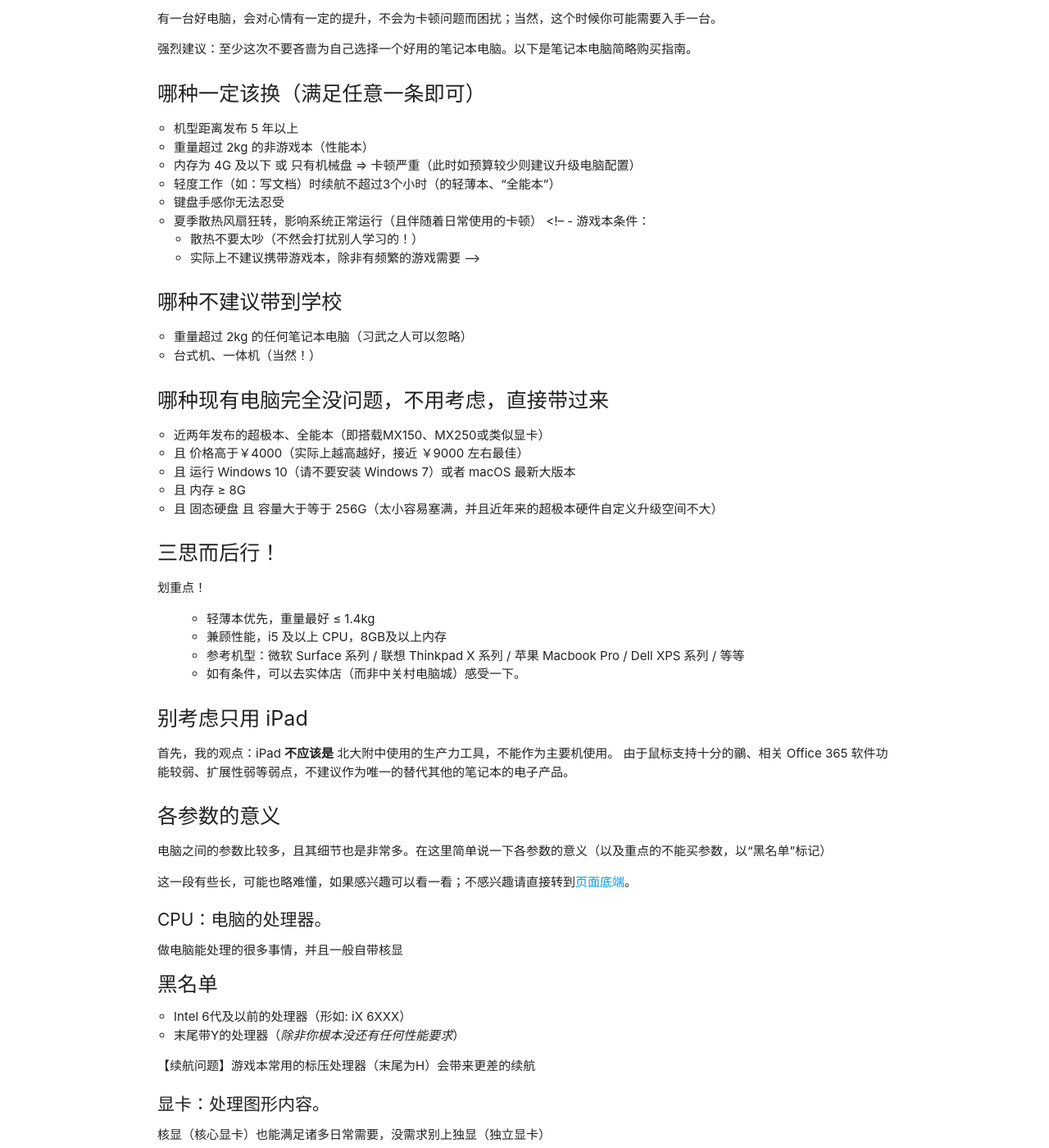
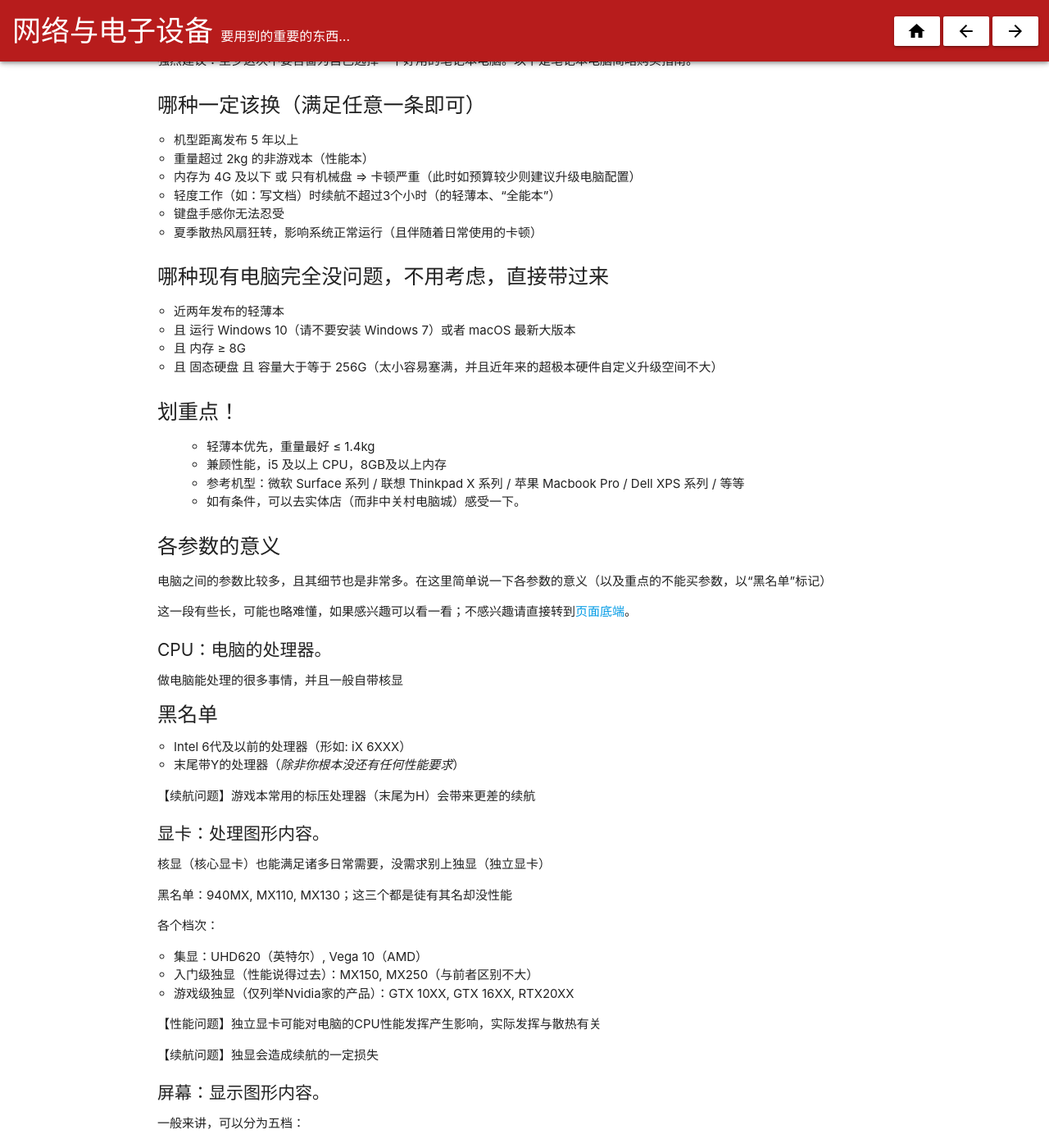
Before and after one commit to pkuschool/intro, a Jekyll site: the page built from 04-E-tech.md, in a window 1280 px wide and 1400 px high, scrolled down 590 px. Shown: the whole window at 82% size. Built offline with Jekyll 4.4.1, drawn with Linux system fonts in a browser that asks for light colours; nearby versions of some CDN libraries; our own code applies the rules of GitHub Pages for plain Markdown files.

Commit message:
再改一下

```diff
--- a/04-E-tech.md
+++ b/04-E-tech.md
@@ -32,7 +32,7 @@ author:
 
 可以这么说：
 
-> 在北大附中，不带电脑，你活不下去的。<img src="http://pic121.nipic.com/file/20170119/24329660_211553862038_2.jpg" width="20">
+> 在北大附中，不带电脑，你活不下去的。<img src="http://pic121.nipic.com/file/20170119/24329660_211553862038_2.jpg" width="40">
 
 
 有一台好电脑，会对心情有一定的提升，不会为卡顿问题而困扰；当然，这个时候你可能需要入手一台。
@@ -49,26 +49,27 @@ author:
 - 轻度工作（如：写文档）时续航不超过3个小时（的轻薄本、“全能本”）
 - 键盘手感你无法忍受
 - 夏季散热风扇狂转，影响系统正常运行（且伴随着日常使用的卡顿）
+
+
 <!-- - 游戏本条件：
   - 散热不要太吵（不然会打扰别人学习的！）
   - 实际上不建议携带游戏本，除非有频繁的游戏需要 -->
 
-### 哪种不建议带到学校
+<!-- ### 哪种不建议带到学校
 
 - 重量超过 2kg 的任何笔记本电脑（习武之人可以忽略）
-- 台式机、一体机（当然！）
+- 台式机、一体机（当然！） -->
 
 ### 哪种现有电脑完全没问题，不用考虑，直接带过来
 
-- 近两年发布的超极本、全能本（即搭载MX150、MX250或类似显卡）
-- 且 价格高于￥4000（实际上越高越好，接近 ￥9000 左右最佳）
+- 近两年发布的轻薄本
 - 且 运行 Windows 10（请不要安装 Windows 7）或者 macOS 最新大版本
 - 且 内存 ≥ 8G
 - 且 固态硬盘 且 容量大于等于 256G（太小容易塞满，并且近年来的超极本硬件自定义升级空间不大）
 
-### 三思而后行！
+### 划重点！
 
-划重点！
+
 
 1. 轻薄本优先，重量最好 ≤ 1.4kg
 2. 兼顾性能，i5 及以上 CPU，8GB及以上内存
@@ -81,11 +82,11 @@ author:
 1. 先仔细看一遍官网参数
 2. 再去网上搜相关评测，权衡利弊
 3. 最后，如有条件， -->
-
+<!--
 ### 别考虑只用 iPad
 
 首先，我的观点：iPad **不应该是** 北大附中使用的生产力工具，不能作为主要机使用。
-由于鼠标支持十分的鶸、相关 Office 365 软件功能较弱、扩展性弱等弱点，不建议作为唯一的替代其他的笔记本的电子产品。
+由于鼠标支持十分的鶸、相关 Office 365 软件功能较弱、扩展性弱等弱点，不建议作为唯一的替代其他的笔记本的电子产品。 -->
 
 <!-- ###
 
--- a/_layouts/default.html
+++ b/_layouts/default.html
@@ -64,7 +64,7 @@
 
 <body>
     {% if page.notitle != true %}
-    <div class=" red darken-4 white-text z-depth-2">
+    <div class=" red darken-4 white-text z-depth-2" style="position: sticky; top:0px">
         <nav class=" container  red darken-4 z-depth-0" style="width: 100%;height: 75px;padding-top: 5px">
             <span style="font-size: 35px;margin-left: 15px;font-weight: lighter">{{ page.title }}</span>
             <span class="flow-text hide-on-small-and-down"
```
